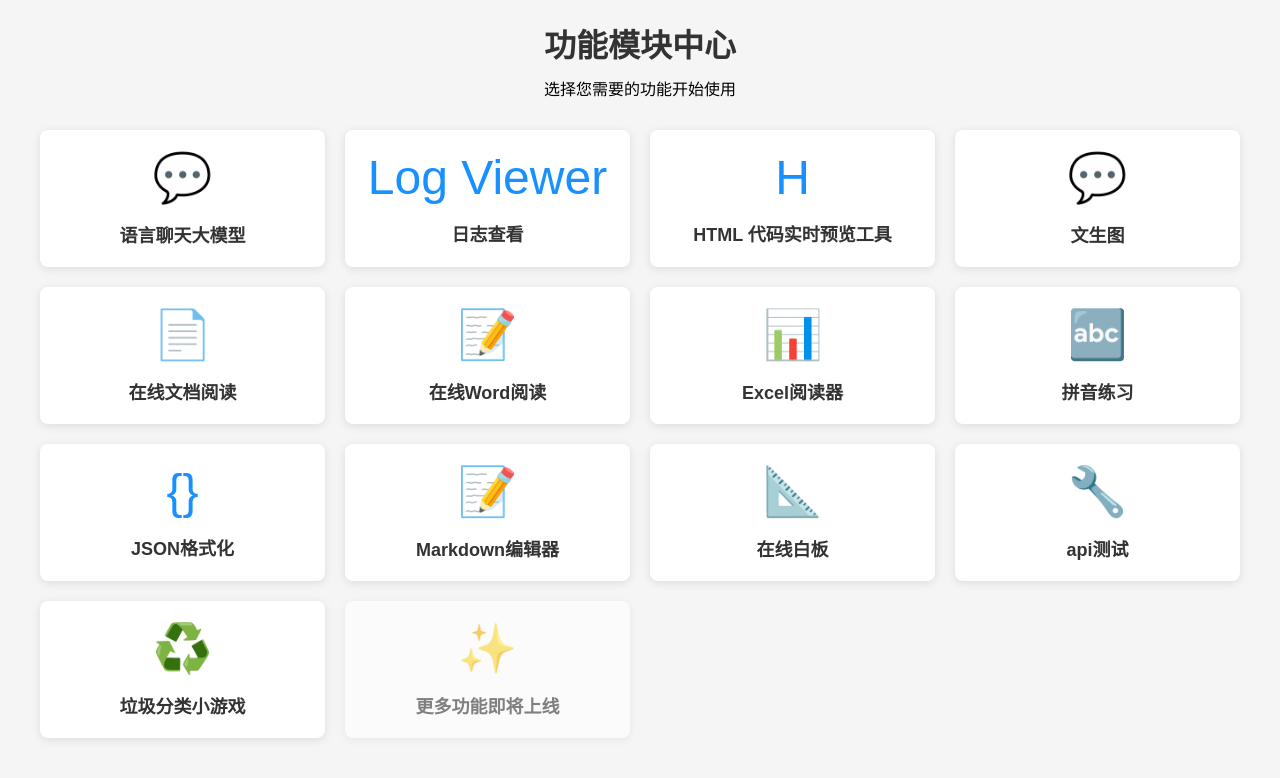
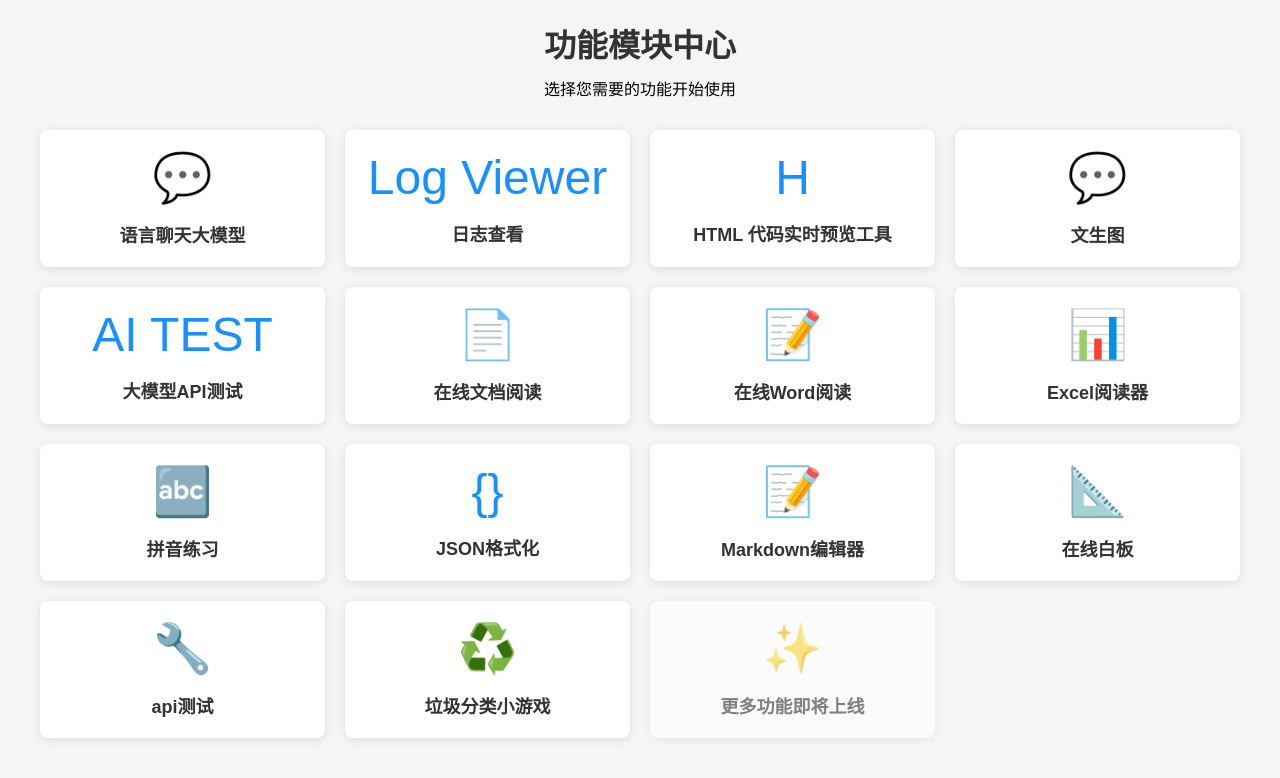
Before and after one commit to wuchengxiao/wcx, a plain HTML site: page index.html in a window 1280 px wide. Drawn offline with Linux system fonts and the light colour scheme.

Commit message:
Update index.html

```diff
--- a/index.html
+++ b/index.html
@@ -61,6 +61,10 @@
             <div class="module-icon">💬</div>
             <div class="module-title">文生图</div>
         </div>
+        <div class="module-card" onclick="location.href='./ai_aip_test/index.html'">
+            <div class="module-icon">AI TEST</div>
+            <div class="module-title">大模型API测试</div>
+        </div>
         <div class="module-card" onclick="location.href='https://wuchengxiao.github.io/hfile/'">
             <div class="module-icon">📄</div>
             <div class="module-title">在线文档阅读</div>
```
